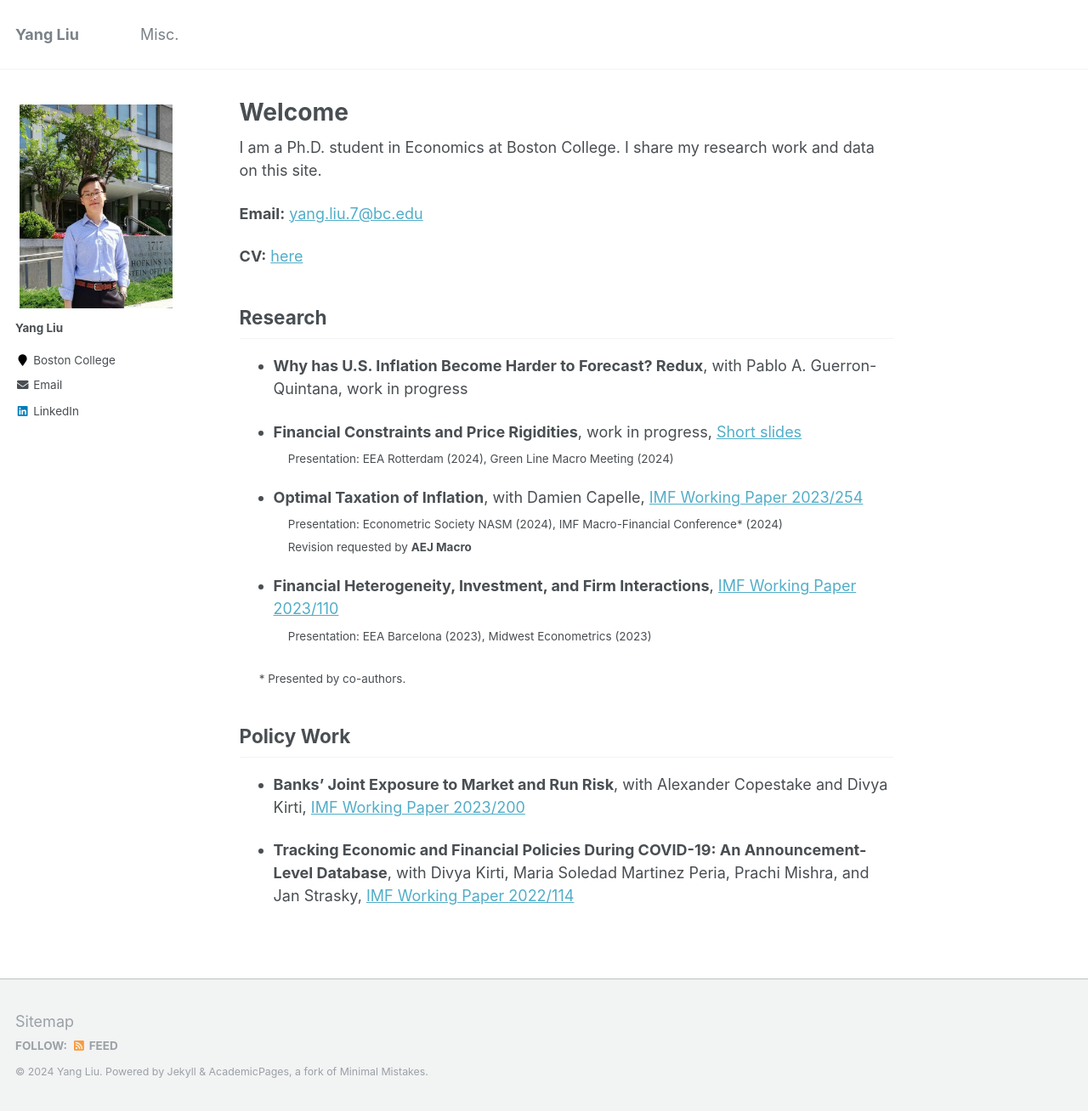
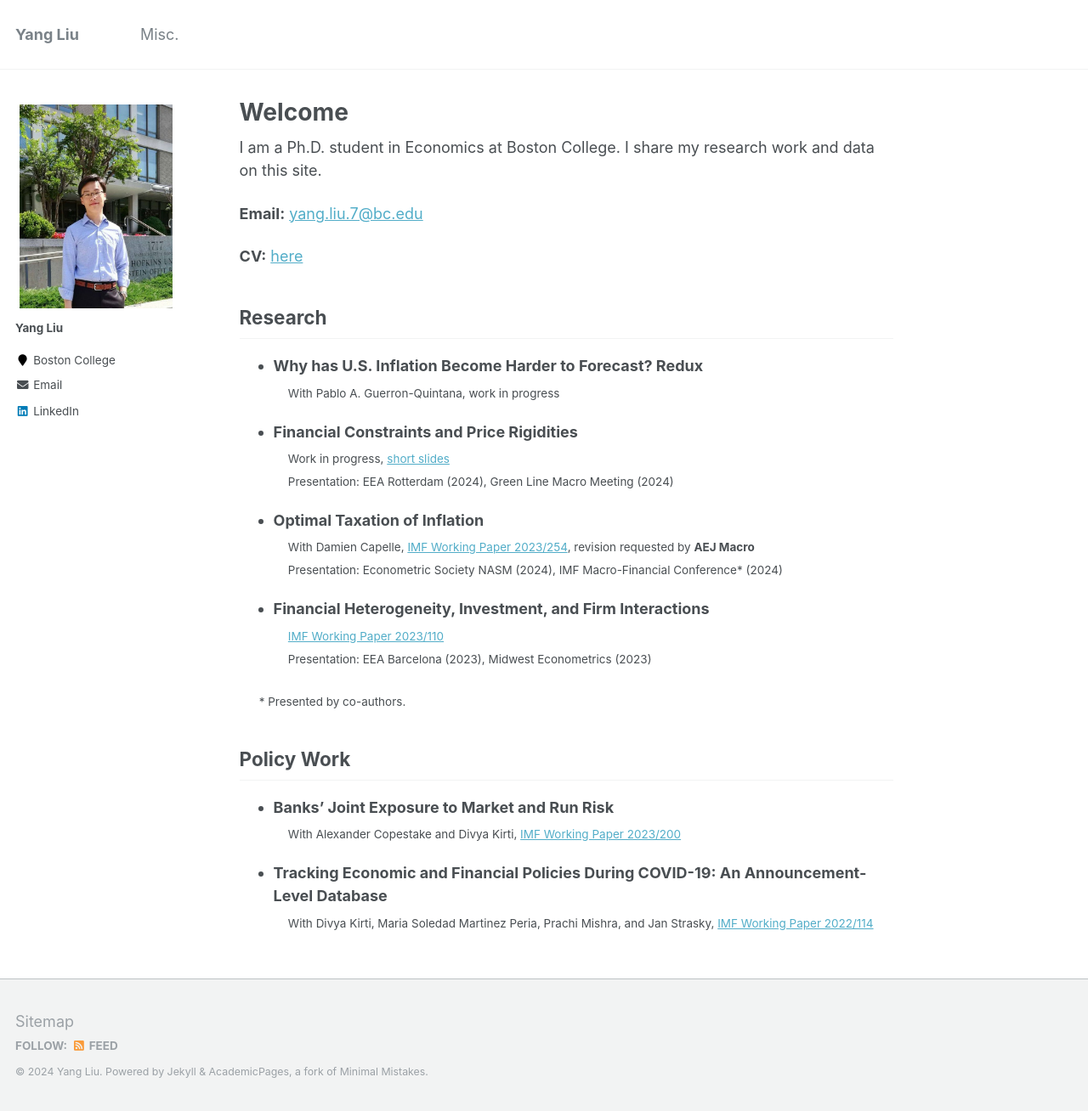
Before and after one commit to yangliu-95/yangliu-95.github.io, a Jekyll site: the page built from _pages/home.md, in a window 1280 px wide and 1308 px high. Shown: the whole window at 85% size. Built offline with Jekyll 4.4.1, drawn with Linux system fonts in a browser that asks for light colours.

```diff
--- a/_pages/home.md
+++ b/_pages/home.md
@@ -16,17 +16,20 @@ I am a Ph.D. student in Economics at Boston College. I share my research work an
 
 ## Research
 
-* **Why has U.S. Inflation Become Harder to Forecast? Redux**, with Pablo A. Guerron-Quintana, work in progress <br>
+* **Why has U.S. Inflation Become Harder to Forecast? Redux**  <br>
+<sub> &emsp;  With Pablo A. Guerron-Quintana, work in progress <sub>
 
-* **Financial Constraints and Price Rigidities**, work in progress, [Short slides](files/Finance_Inflation_EEA2024_YL.pdf) <br>
-<sub> &emsp;  Presentation: EEA Rotterdam (2024), Green Line Macro Meeting (2024) <sub>
+* **Financial Constraints and Price Rigidities**  <br>
+<sub> &emsp;  Work in progress, [short slides](files/Finance_Inflation_EEA2024_YL.pdf)  <br>
+      &emsp;  Presentation: EEA Rotterdam (2024), Green Line Macro Meeting (2024) <sub>
 
-* **Optimal Taxation of Inflation**, with Damien Capelle,  [IMF Working Paper 2023/254](https://www.imf.org/en/Publications/WP/Issues/2023/12/08/Optimal-Taxation-of-Inflation-542215)  <br>
-<sub> &emsp;  Presentation: Econometric Society NASM (2024), IMF Macro-Financial Conference* (2024)  <br>
-      &emsp;  Revision requested by **AEJ Macro** <sub>
+* **Optimal Taxation of Inflation**  <br>
+<sub> &emsp;  With Damien Capelle,  [IMF Working Paper 2023/254](https://www.imf.org/en/Publications/WP/Issues/2023/12/08/Optimal-Taxation-of-Inflation-542215), revision requested by **AEJ Macro**  <br>
+      &emsp;  Presentation: Econometric Society NASM (2024), IMF Macro-Financial Conference* (2024) <sub>
 
-* **Financial Heterogeneity, Investment, and Firm Interactions**,  [IMF Working Paper 2023/110](https://www.imf.org/en/Publications/WP/Issues/2023/05/26/Financial-Heterogeneity-Investment-and-Firm-Interactions-533844)  <br>
-<sub> &emsp;  Presentation: EEA Barcelona (2023), Midwest Econometrics (2023) <sub>
+* **Financial Heterogeneity, Investment, and Firm Interactions**  <br>
+<sub> &emsp;  [IMF Working Paper 2023/110](https://www.imf.org/en/Publications/WP/Issues/2023/05/26/Financial-Heterogeneity-Investment-and-Firm-Interactions-533844)  <br>
+      &emsp;  Presentation: EEA Barcelona (2023), Midwest Econometrics (2023) <sub>
 
 
 &emsp; <sub> * Presented by co-authors. </sub>
@@ -34,6 +37,8 @@ I am a Ph.D. student in Economics at Boston College. I share my research work an
 
 ## Policy Work
 
-* **Banks’ Joint Exposure to Market and Run Risk**, with Alexander Copestake and Divya Kirti,  [IMF Working Paper 2023/200](https://www.imf.org/en/Publications/WP/Issues/2023/09/23/Banks-Joint-Exposure-to-Market-and-Run-Risk-539390)
+* **Banks’ Joint Exposure to Market and Run Risk**  <br>
+<sub> &emsp;  With Alexander Copestake and Divya Kirti,  [IMF Working Paper 2023/200](https://www.imf.org/en/Publications/WP/Issues/2023/09/23/Banks-Joint-Exposure-to-Market-and-Run-Risk-539390) <sub>
 
-* **Tracking Economic and Financial Policies During COVID-19: An Announcement-Level Database**, with Divya Kirti, Maria Soledad Martinez Peria, Prachi Mishra, and Jan Strasky, [IMF Working Paper 2022/114](https://www.imf.org/en/Publications/WP/Issues/2022/06/03/Tracking-Economic-and-Financial-Policies-During-COVID-19-An-Announcement-Level-Database-518896)
+* **Tracking Economic and Financial Policies During COVID-19: An Announcement-Level Database**  <br>
+<sub> &emsp;  With Divya Kirti, Maria Soledad Martinez Peria, Prachi Mishra, and Jan Strasky, [IMF Working Paper 2022/114](https://www.imf.org/en/Publications/WP/Issues/2022/06/03/Tracking-Economic-and-Financial-Policies-During-COVID-19-An-Announcement-Level-Database-518896) <sub>
```
